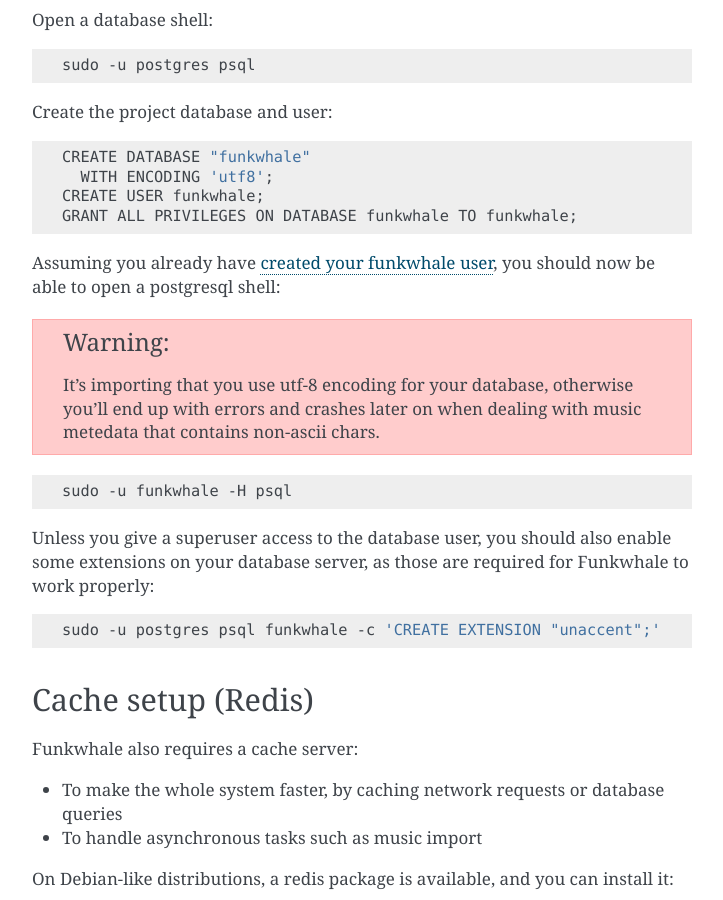
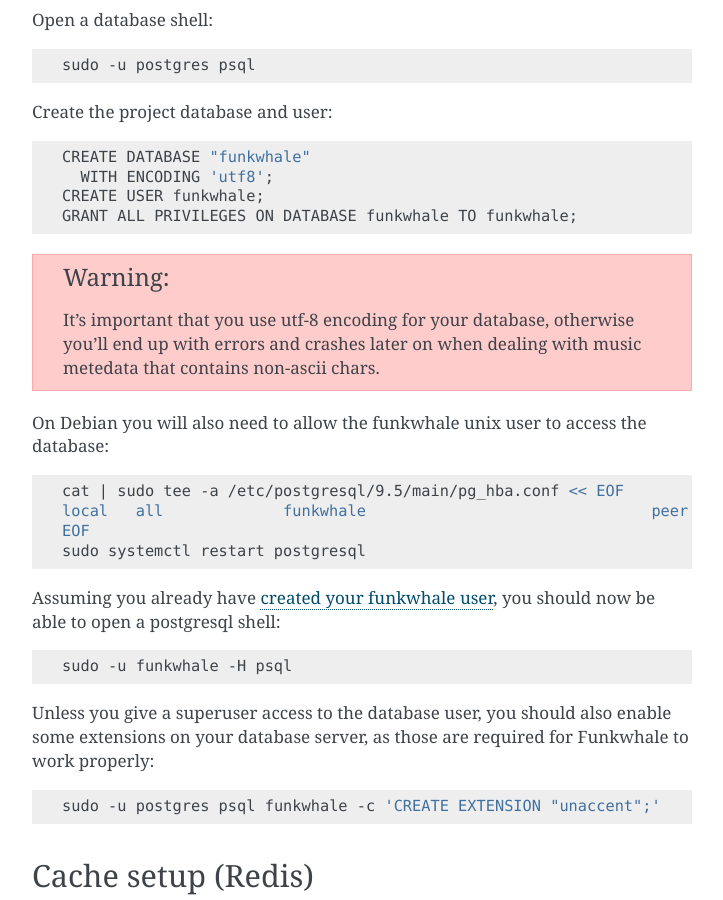
Before and after one commit to RYGhub/funkwhale, a Sphinx documentation site: the page built from docs/installation/external_dependencies.rst, in a window 1280 px wide and 900 px high, scrolled down 629 px. Shown: the whole window, without its empty margins (388-1111 px from the left). Built offline with Sphinx 7.4.7, drawn with Linux system fonts in a browser that asks for light colours; pages that are not in the unit, such as notebooks, are missing from menus.

Commit message:
adds funkwhale user authorization for postgres

```diff
--- a/docs/installation/external_dependencies.rst
+++ b/docs/installation/external_dependencies.rst
@@ -45,14 +45,24 @@
     CREATE USER funkwhale;
     GRANT ALL PRIVILEGES ON DATABASE funkwhale TO funkwhale;
 
+.. warning::
+
+    It's important that you use utf-8 encoding for your database,
+    otherwise you'll end up with errors and crashes later on when dealing
+    with music metedata that contains non-ascii chars.
+
+
+On Debian you will also need to allow the funkwhale unix user to access the database:
+
+.. code-block:: shell
+
+    cat | sudo tee -a /etc/postgresql/9.5/main/pg_hba.conf << EOF
+    local   all             funkwhale                               peer
+    EOF
+    sudo systemctl restart postgresql
+
 Assuming you already have :ref:`created your funkwhale user <create-funkwhale-user>`,
 you should now be able to open a postgresql shell:
-
-.. warning::
-
-    It's importing that you use utf-8 encoding for your database,
-    otherwise you'll end up with errors and crashes later on when dealing
-    with music metedata that contains non-ascii chars.
 
 .. code-block:: shell
 
```
